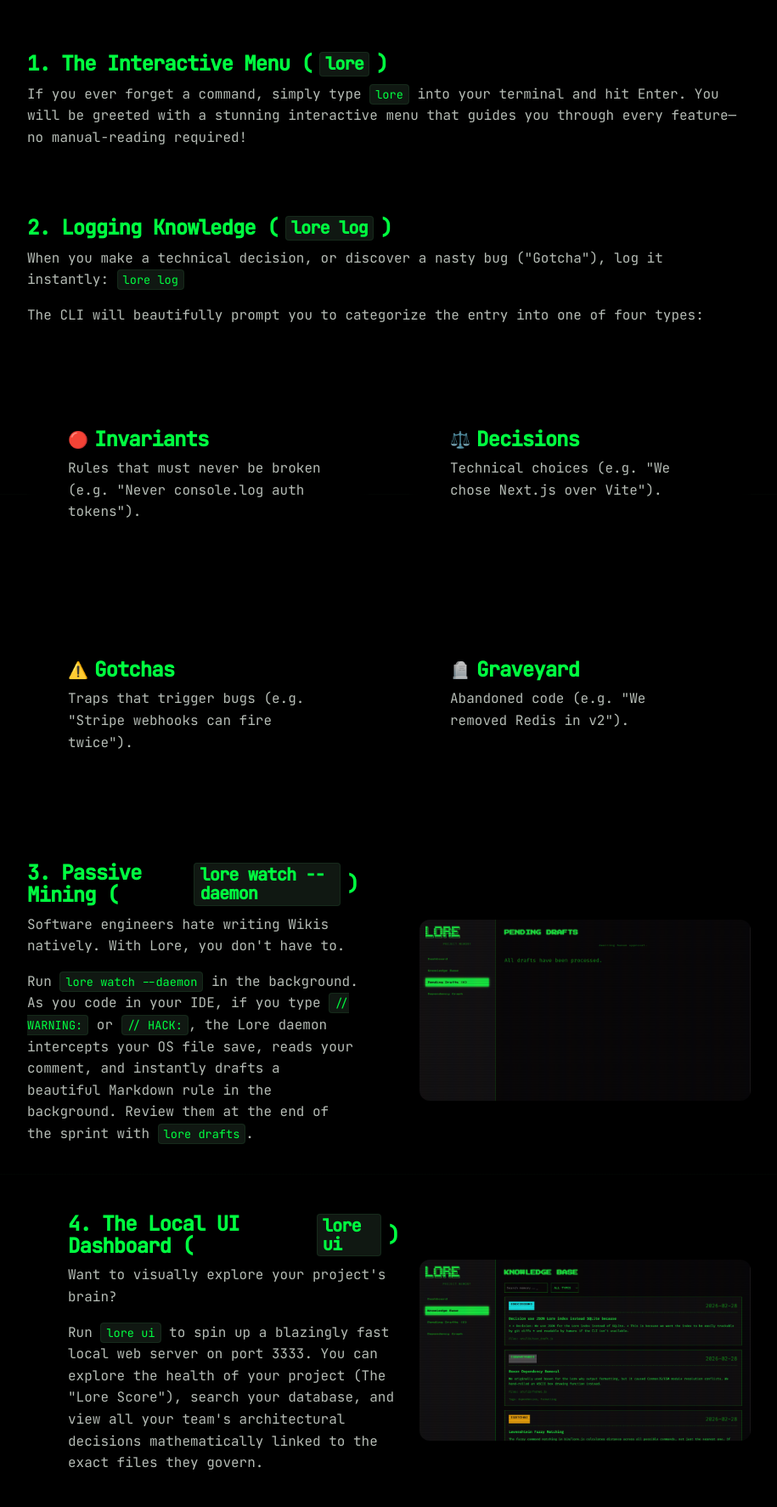
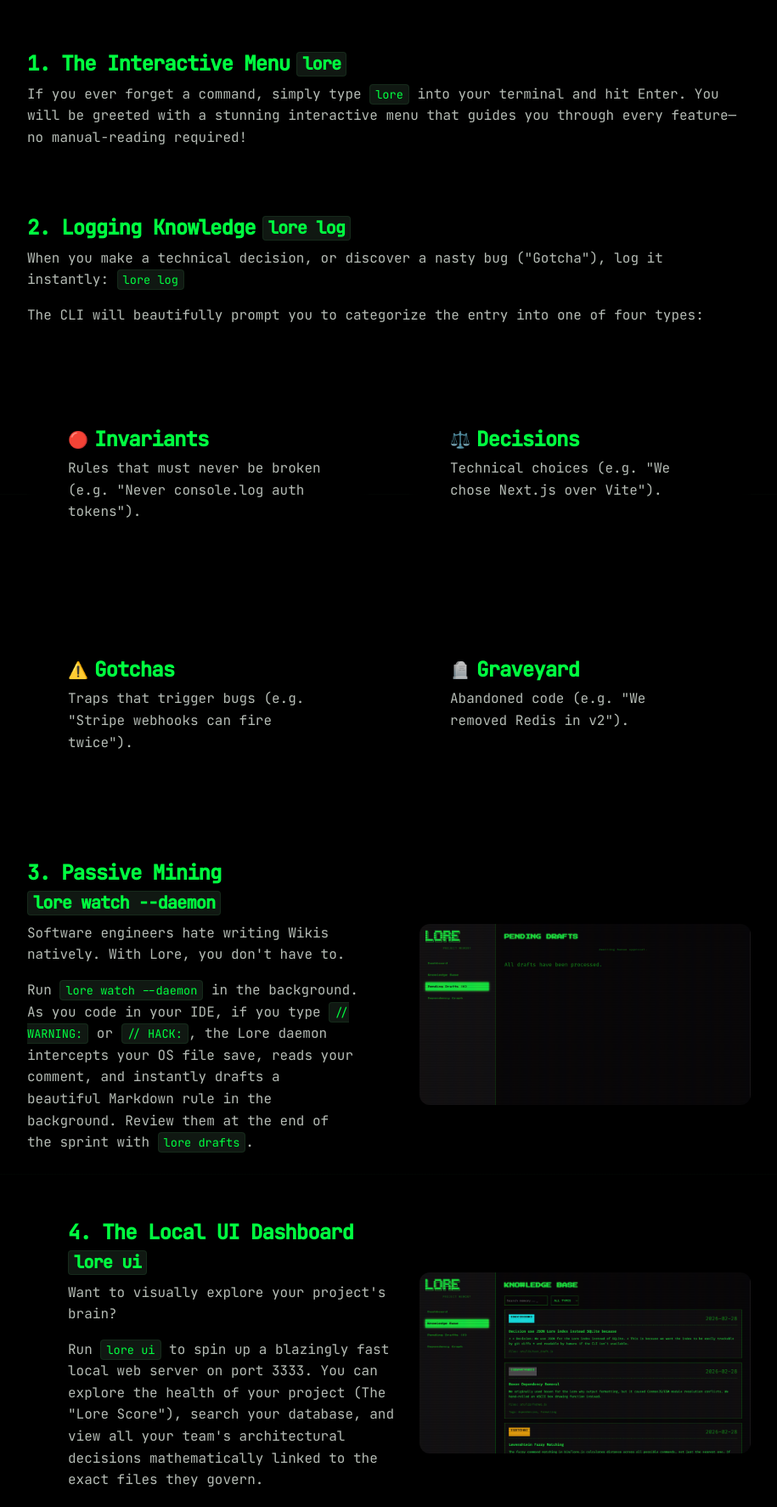
Before and after one commit to Tjindl/lore_website, a website built with Vite: page index.html in a window 1280 px wide. Shown: the part 2619-4392 px from the top of the page at 85% size, without its empty margins (182-1097 px from the left). Built offline with nearby package versions, Linux system fonts and the light colour scheme.

Commit message:
fix: refactor workflow headers to proper flex-wrap layout

```diff
--- a/index.html
+++ b/index.html
@@ -178,7 +178,7 @@
       <!-- Feature 1 -->
       <div class="workflow-step reveal" style="align-items: flex-start;">
         <div class="workflow-content" style="width: 100%; max-width: 100%; padding: 0;">
-          <h3>1. The Interactive Menu (<code>lore</code>)</h3>
+          <h3 style="flex-wrap: wrap;"><span>1. The Interactive Menu</span> <code>lore</code></h3>
           <p>If you ever forget a command, simply type <code>lore</code> into your terminal and hit Enter. You will be
             greeted with a stunning interactive menu that guides you through every feature—no manual-reading required!
           </p>
@@ -188,7 +188,7 @@
       <!-- Feature 2 & 4 Pillars -->
       <div class="workflow-step reveal" style="flex-direction: column; align-items: flex-start; margin-top: 4rem;">
         <div class="workflow-content" style="width: 100%; max-width: 100%; padding: 0;">
-          <h3>2. Logging Knowledge (<code>lore log</code>)</h3>
+          <h3 style="flex-wrap: wrap;"><span>2. Logging Knowledge</span> <code>lore log</code></h3>
           <p>When you make a technical decision, or discover a nasty bug ("Gotcha"), log it instantly:
             <code>lore log</code>
           </p>
@@ -218,7 +218,8 @@
       <!-- Feature 3 -->
       <div class="workflow-step reveal" style="margin-top: 4rem;">
         <div class="workflow-content">
-          <h3>3. Passive Mining (<code>lore watch --daemon</code>)</h3>
+          <h3 style="flex-wrap: wrap;"><span>3. Passive Mining</span> <code
+              style="white-space: nowrap;">lore watch --daemon</code></h3>
           <p>Software engineers hate writing Wikis natively. With Lore, you don't have to.</p>
           <p>Run <code>lore watch --daemon</code> in the background. As you code in your IDE, if you type
             <code>// WARNING:</code> or <code>// HACK:</code>, the Lore daemon intercepts your OS file save, reads your
@@ -237,7 +238,7 @@
           <img src="/assets/lore-ui-knowledge-base.png" alt="Lore Knowledge Base UI" class="app-screenshot" />
         </div>
         <div class="workflow-content" style="order: 1; padding-right: 0; padding-left: var(--space-6);">
-          <h3>4. The Local UI Dashboard (<code>lore ui</code>)</h3>
+          <h3 style="flex-wrap: wrap;"><span>4. The Local UI Dashboard</span> <code>lore ui</code></h3>
           <p>Want to visually explore your project's brain?</p>
           <p>Run <code>lore ui</code> to spin up a blazingly fast local web server on port 3333. You can explore the
             health of your project (The "Lore Score"), search your database, and view all your team's architectural
@@ -248,7 +249,7 @@
       <!-- Feature 5 -->
       <div class="workflow-step reveal" style="margin-top: 4rem;">
         <div class="workflow-content">
-          <h3>5. Managing Outdated Context (<code>lore stale</code>)</h3>
+          <h3 style="flex-wrap: wrap;"><span>5. Managing Outdated Context</span> <code>lore stale</code></h3>
           <p>Traditional wikis suffer from "Context Rot"—they go out of date and people stop trusting them.</p>
           <p>Because you link Lore rules directly to source code files (<code>src/auth.js</code>), if a developer
             refactors that file 6 months later, Lore compares the OS timestamps and automatically flags the rule as
@@ -282,7 +283,7 @@
           </div>
         </div>
         <div class="workflow-content" style="order: 1; padding-right: 0; padding-left: var(--space-6);">
-          <h3>6. The Context Compactor (<code>lore prompt</code>)</h3>
+          <h3 style="flex-wrap: wrap;"><span>6. The Context Compactor</span> <code>lore prompt</code></h3>
           <p>Don't use Claude Code? If you prefer the ChatGPT web browser, don't dump your entire repository into the
             chat (it wastes context and money).</p>
           <p>Run <code>lore prompt "Refactoring Auth" | pbcopy</code></p>
```
